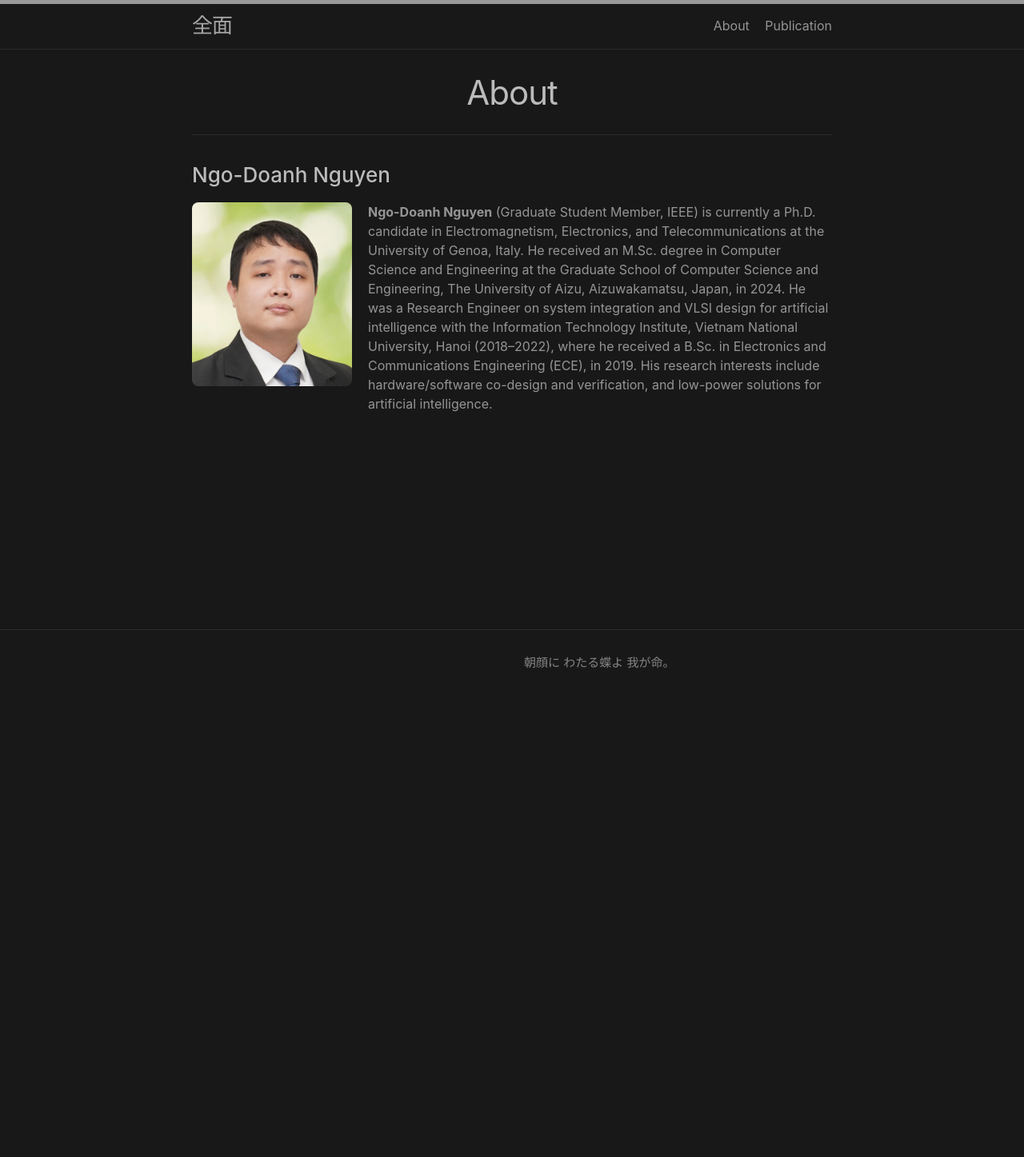
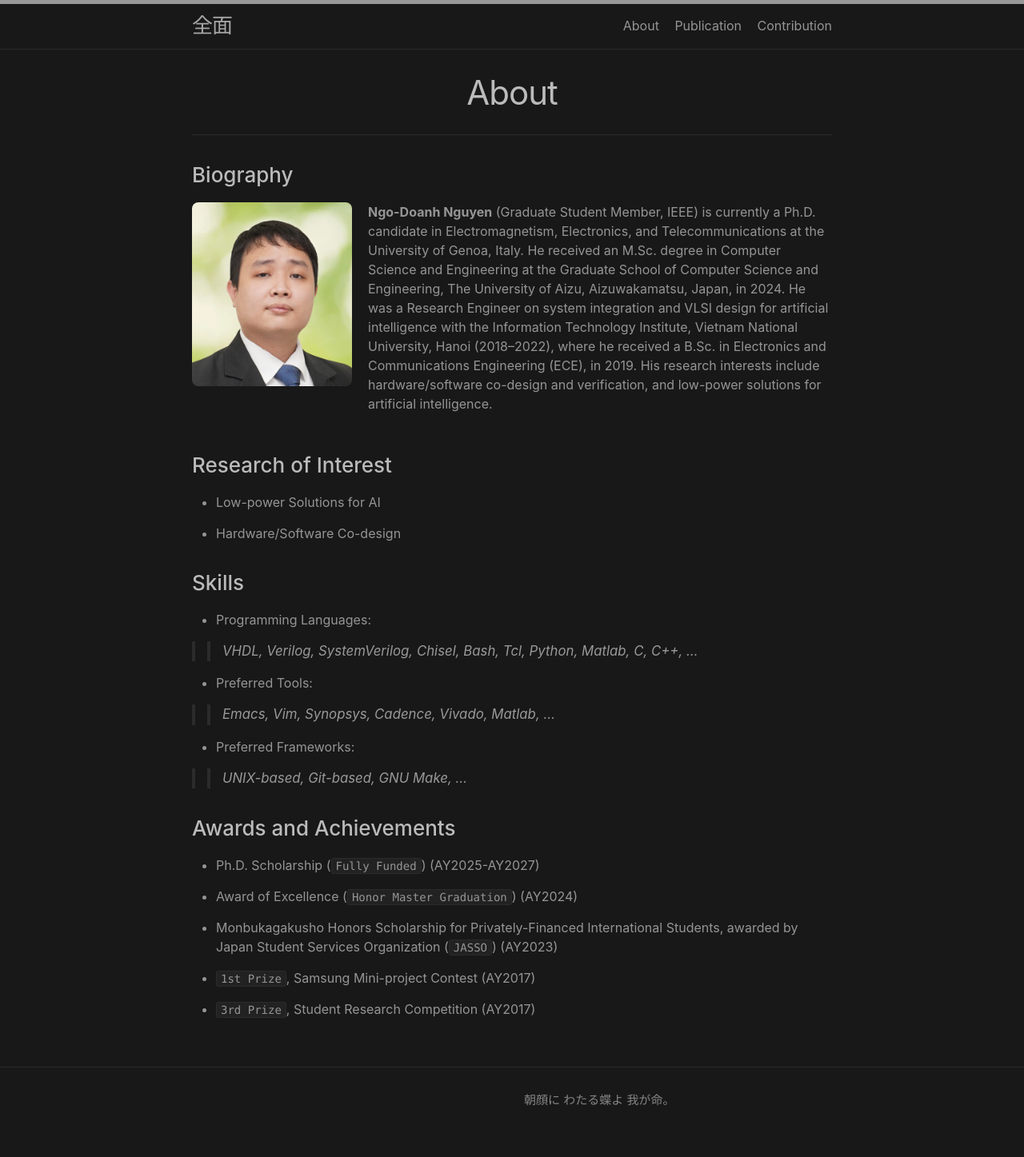
Before and after one commit to EternalSirius/doanhnn.github.io, a Jekyll site: the page built from about.md, in a window 1280 px wide. Shown: the whole page at 80% size. Built offline with Jekyll 4.4.1, drawn with Linux system fonts in a browser that asks for light colours; before the commit the page ends 900 px from its top, so only the background shows below that.

Commit message:
Update profile and contribution

```diff
--- a/_config.yml
+++ b/_config.yml
@@ -21,3 +21,4 @@ minima:
   nav_pages:
     - about.md
     - publication.md
+    - contribution.md
--- a/about.md
+++ b/about.md
@@ -4,8 +4,40 @@ title: About
 permalink: /about/
 ---
 
-### Ngo-Doanh Nguyen
+### Biography
 <div style="display: flex; align-items: flex-start;">
   <img src="{{ 'assets/images/author_doanh.jpg' | relative_url }}" alt="Ngo-Doanh Nguyen" style="width: 200px; margin-right: 20px; border-radius: 8px;">
   <p><strong>Ngo-Doanh Nguyen</strong> (Graduate Student Member, IEEE) is currently a Ph.D. candidate in Electromagnetism, Electronics, and Telecommunications at the University of Genoa, Italy. He received an M.Sc. degree in Computer Science and Engineering at the Graduate School of Computer Science and Engineering, The University of Aizu, Aizuwakamatsu, Japan, in 2024. He was a Research Engineer on system integration and VLSI design for artificial intelligence with the Information Technology Institute, Vietnam National University, Hanoi (2018–2022), where he received a B.Sc. in Electronics and Communications Engineering (ECE), in 2019. His research interests include hardware/software co-design and verification, and low-power solutions for artificial intelligence.</p>
 </div>
+
+### Research of Interest
+
+- Low-power Solutions for AI
+
+- Hardware/Software Co-design
+
+### Skills
+
+- Programming Languages:
+
+>> VHDL, Verilog, SystemVerilog, Chisel, Bash, Tcl, Python, Matlab, C, C++, ...
+
+- Preferred Tools:
+
+>> Emacs, Vim, Synopsys, Cadence, Vivado, Matlab, ...
+
+- Preferred Frameworks:
+
+>> UNIX-based, Git-based, GNU Make, ...
+
+### Awards and Achievements
+
+- Ph.D. Scholarship (`Fully Funded`) (AY2025-AY2027)
+
+- Award of Excellence (`Honor Master Graduation`) (AY2024)
+
+- Monbukagakusho Honors Scholarship for Privately-Financed International Students, awarded by Japan Student Services Organization (`JASSO`) (AY2023)
+
+- `1st Prize`, Samsung Mini-project Contest (AY2017)
+
+- `3rd Prize`, Student Research Competition (AY2017)
```
Also changed, not shown: contribution.md (added, +61 -0 lines).
